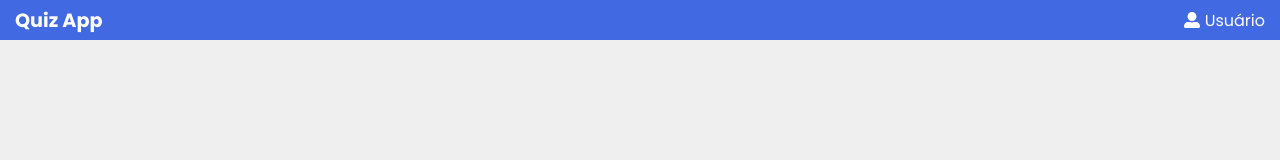
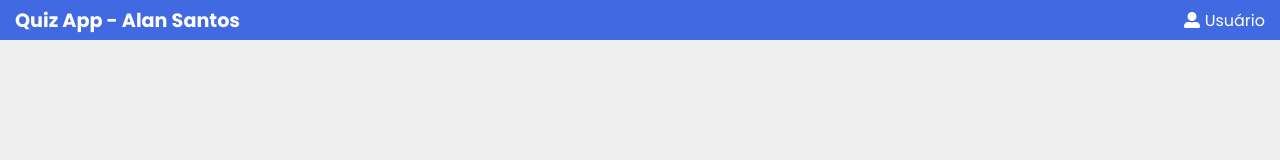
Before and after one commit to alansods/quiz-app, a React (Create React App) app: page / in a window 1280 px wide. Shown: the top 160 px of the page. Built offline with nearby package versions, Linux system fonts and the light colour scheme.

Commit message:
nome no header

```diff
--- a/src/components/Header/index.jsx
+++ b/src/components/Header/index.jsx
@@ -5,7 +5,7 @@ export default function Header({userName, step}) {
   return (
     <header className={style.headerQuiz}>
       <div>
-        <h2 className={style.logo}>Quiz App</h2>
+        <h2 className={style.logo}>Quiz App - Alan Santos</h2>
       </div>
       <div>
         {step === 1 && <div className={style.container}><FaUserAlt />Usuário</div>}
```
